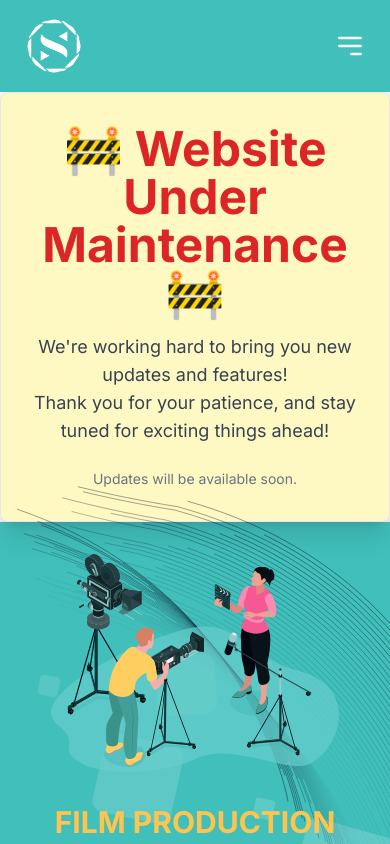
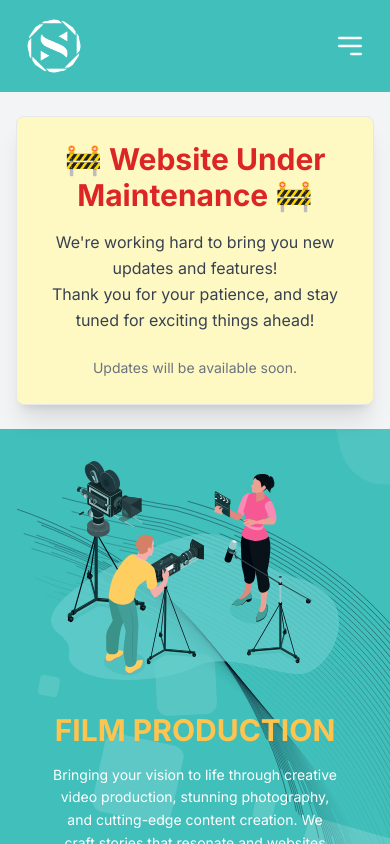
Before and after one commit to dissojak/StoonProd, a Next.js app: page / in a window 390 px wide. Shown: the top 844 px of the page. Built offline with nearby package versions, Linux system fonts and the light colour scheme.

Commit message:
feat: improve maintenance section layout and text wrapping

```diff
--- a/src/app/UI/MaintenanceSection.js
+++ b/src/app/UI/MaintenanceSection.js
@@ -7,15 +7,15 @@ const MaintenanceSection = ({ sectionHeight }) => {
       style={{ minHeight: sectionHeight }}
     >
       {/* Section container for the maintenance message */}
-      <div className="bg-yellow-100 dark:bg-amber-600/30 p-8 rounded-lg shadow-xl text-center max-w-4xl mx-auto border dark:border-amber-500">
-        <h1 className="text-5xl text-red-600 dark:text-amber-400 font-bold mb-4">
+      <div className="bg-yellow-100 dark:bg-amber-600/30 p-6 sm:p-8 rounded-lg shadow-xl text-center max-w-4xl mx-4 sm:mx-auto border dark:border-amber-500">
+        <h1 className="text-3xl sm:text-4xl md:text-5xl text-red-600 dark:text-amber-400 font-bold mb-4">
           🚧 Website Under Maintenance 🚧
         </h1>
-        <p className="text-lg text-gray-700 dark:text-amber-200 mb-6">
+        <p className="text-base sm:text-lg text-gray-700 dark:text-amber-200 mb-6 leading-relaxed text-center md:text-justify md:leading-normal">
           We&apos;re working hard to bring you new updates and features! <br />
           Thank you for your patience, and stay tuned for exciting things ahead!
         </p>
-        <p className="text-sm text-gray-500 dark:text-amber-300">
+        <p className="text-sm text-gray-500 dark:text-amber-300 leading-relaxed text-center md:text-justify md:leading-normal">
           Updates will be available soon.
         </p>
       </div>
```
